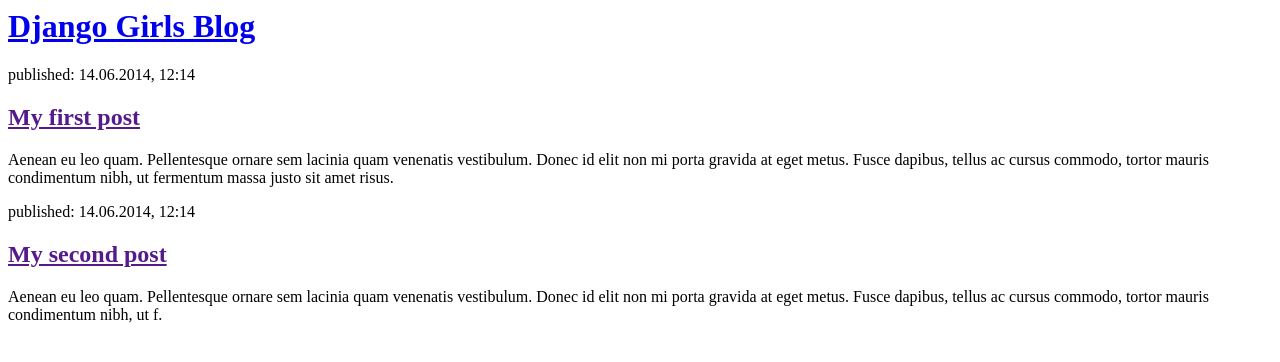
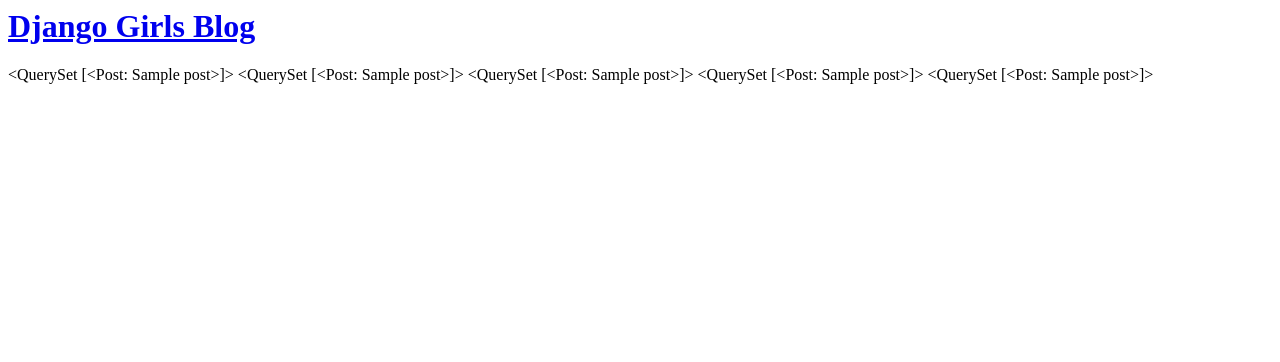
Before and after one commit to LAATOS/my-first-blog, a Django app: template blog/templates/blog/post_list.html in a window 1280 px wide. Shown: the top 362 px of the page. Run offline with Django 3.2, Linux system fonts and the light colour scheme; the template is opened without the code that fills it: values that come from a table or form of the project are taken from there, others are empty; tables that the repository leaves empty hold one stand-in row (values such as "Sample post").

Commit message:
Changed the HTML for the site. 2

```diff
--- a/blog/templates/blog/post_list.html
+++ b/blog/templates/blog/post_list.html
@@ -6,17 +6,11 @@
         <div>
             <h1><a href="/">Django Girls Blog</a></h1>
         </div>
-
-        <div>
-            <p>published: 14.06.2014, 12:14</p>
-            <h2><a href="">My first post</a></h2>
-            <p>Aenean eu leo quam. Pellentesque ornare sem lacinia quam venenatis vestibulum. Donec id elit non mi porta gravida at eget metus. Fusce dapibus, tellus ac cursus commodo, tortor mauris condimentum nibh, ut fermentum massa justo sit amet risus.</p>
-        </div>
-
-        <div>
-            <p>published: 14.06.2014, 12:14</p>
-            <h2><a href="">My second post</a></h2>
-            <p>Aenean eu leo quam. Pellentesque ornare sem lacinia quam venenatis vestibulum. Donec id elit non mi porta gravida at eget metus. Fusce dapibus, tellus ac cursus commodo, tortor mauris condimentum nibh, ut f.</p>
+        {{ posts}}
+        {{ posts}}
+        {{ posts}}
+        {{ posts}}
+        {{ posts}}
         </div>
     </body>
 </html>
--- a/mysite/settings.py
+++ b/mysite/settings.py
@@ -25,7 +25,7 @@
 # SECURITY WARNING: don't run with debug turned on in production!
 DEBUG = False
 
-ALLOWED_HOSTS = ['127.0.0.1', 'laatos.pythonanywhere.com']
+ALLOWED_HOSTS = ['127.0.0.1', '.pythonanywhere.com']
 
 
 # Application definition
```
Also changed, not shown: blog/views.py (+6 -1 lines).
